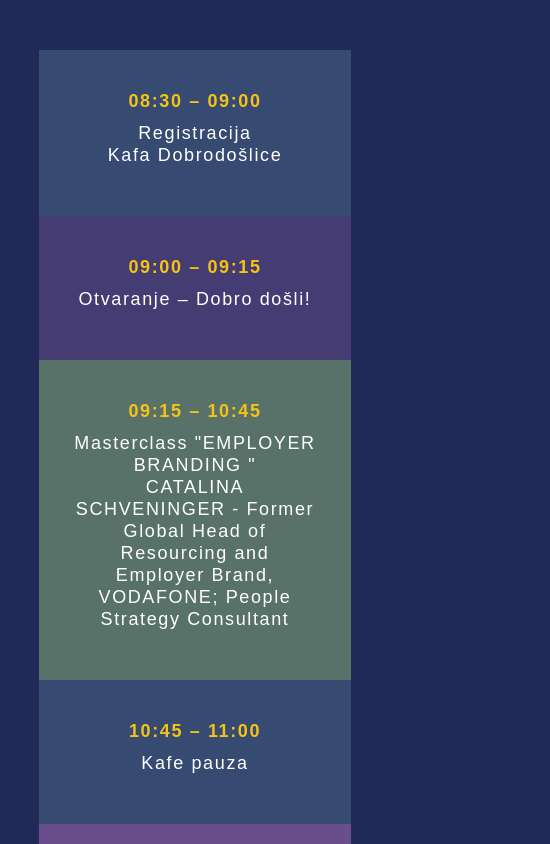
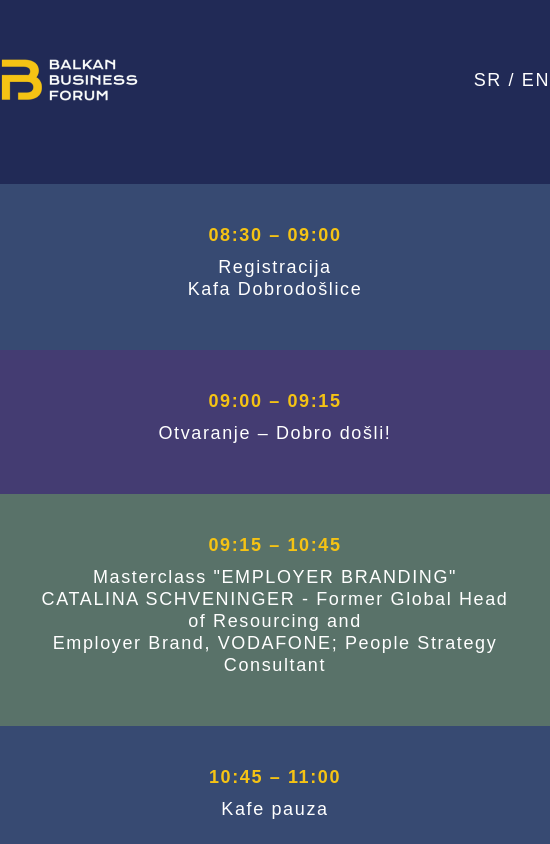
Before and after one commit to StefanStojanovic2003/BBF-Timeline, a React (Create React App) app: page / in a window 390 px wide. Shown: the top 844 px of the page, 550 px wide, since content can reach past the window. Built offline with nearby package versions, Linux system fonts and the light colour scheme.

Commit message:
LanguageSwitcher

```diff
--- a/package.json
+++ b/package.json
@@ -6,6 +6,8 @@
     "@testing-library/jest-dom": "^5.16.5",
     "@testing-library/react": "^13.4.0",
     "@testing-library/user-event": "^13.5.0",
+    "bootstrap": "^5.2.3",
+    "mdb-react-ui-kit": "^6.0.0",
     "react": "^18.2.0",
     "react-dom": "^18.2.0",
     "react-scripts": "5.0.1",
--- a/src/App.css
+++ b/src/App.css
@@ -4,6 +4,10 @@
   font-family: 'Aileron', sans-serif;
   background-color: #212A56;
   color: white;
+}
+
+.srb {
+  display: block;
 }
 
 h1, p, span{
@@ -25,15 +29,37 @@ p {
   font-weight: 400;
   line-height: 22px;
   letter-spacing: 0.09em;
+}
+
+.content {
   display: inline-block;
   margin-left: 40px;
 }
 
-.container {
+.contentBox {
   width: 1140px;
   margin: auto;
-  padding-top: 100px;
-  padding-bottom: 100px;
+}
+
+.languageSwitcher {
+  display: inline-block;
+  float: right;
+  margin-top: 19px;
+}
+
+.languageSwitcher span:hover {
+  color: #F5C314;
+  cursor: pointer;
+}
+
+img {
+  display: inline-block;
+  margin-left: 500px;
+}
+
+.container{
+  margin-top: 100px;
+  margin-bottom: 100px;
 }
 
 .box {
@@ -73,19 +99,36 @@ p {
   right: 30px;
 }
 
+.footer {
+  background-color: #1C2346;
+  padding: 17px 0px;
+  text-align: center;
+  font-size: 14px;
+  line-height: 16.8px;
+  font-weight: 400;
+}
+
 @media only screen and (max-width: 1200px){
-  .container {
+  .contentBox {
     width: 1000px;
+  }
+
+  img{
+    margin-left: 400px;
   }
 }
 
 @media only screen and (max-width: 1020px){
-  .container {
+  .contentBox {
     width: 800px;
   }
 
   .box {
     padding: 40px 30px;
+  }
+
+  img{
+    margin-left: 0;
   }
 
   h1 {
@@ -95,7 +138,7 @@ p {
     margin-bottom: 10px;
   }
 
-  p {
+  .content {
     display: block;
     text-align: center;
     margin-left: 0;
@@ -114,22 +157,27 @@ p {
     width: 60px;
     height: 40px;
   }
+
+  .container {
+    margin-top: 70px;
+    margin-bottom: 70px;
+  }
 }
 
 @media only screen and (max-width: 810px){
-  .container {
+  .contentBox {
     width: 680px;
   }
 }
 
 @media only screen and (max-width: 700px){
-  .container {
+  .contentBox {
     width: 600px;
   }
 }
 
 @media only screen and (max-width: 620px){
-  .container {
+  .contentBox {
     width: 550px;
     padding-top: 50px;
     padding-bottom: 50px;
@@ -137,7 +185,7 @@ p {
 }
 
 @media only screen and (max-width: 570px){
-  .container {
-    width: 80%;
+  .contantBox {
+    width: 70%;
   }
 }
--- a/src/Component/highlight.js
+++ b/src/Component/highlight.js
@@ -1,6 +1,10 @@
 import React, { useEffect, useState } from 'react';
+import { MDBIcon } from 'mdb-react-ui-kit';
+import logo from './cropped-cropped-logo-nova-zuta-1024x341-1 1.png';
 
 const Highlight = () => {
+    const [language, setLanguage] = useState("sr");
+
     const [showIcon1, setShowIcon1] = useState("empty");
     const [showIcon2, setShowIcon2] = useState("empty");
     const [showIcon3, setShowIcon3] = useState("empty");
@@ -21,73 +25,89 @@ const Highlight = () => {
     let day = date.getDate();
     let month = date.getMonth() + 1;
 
+    const switchLanguagetoSr = () => {
+        setLanguage("sr");
+    }
+    const switchLanguagetoEn = () => {
+        setLanguage("en");
+    }
+
     useEffect(() => {
-        if((day === 30 && month === 3) && (hours === 8 && minutes >= 30 && hours <=9)){
+
+        if((day ===6 && month === 4) && (hours === 8 && minutes >= 30 && hours <=9)){
             setShowIcon1("highlight");
-        }else if(day === 30 && month === 3 && hours === 9 && minutes >= 0 && minutes <= 15){
+        }else if(day ===6 && month === 4 && hours === 9 && minutes >= 0 && minutes <= 15){
             setShowIcon2("highlight");
-        }else if((day=== 30 && month === 3) && (hours === 9 && minutes >= 15) || (hours === 10 && minutes <= 45)){
+        }else if((day=== 6 && month === 4) && (hours === 9 && minutes >= 15) || (hours === 10 && minutes <= 45)){
             setShowIcon3("highlight");
-        }else if((day === 30 && month === 3) && (hours === 10 && minutes >= 45 && minutes <= 59)){
+        }else if((day === 6 && month === 4) && (hours === 10 && minutes >= 45 && minutes <= 59)){
             setShowIcon4("highlight");
-        }else if((day === 30 && month === 3) && (hours === 11 && minutes >= 15) || (hours > 11 && hours < 13) || (hours === 13 && minutes === 0)){
+        }else if((day === 6 && month === 4) && (hours === 11 && minutes >= 15) || (hours > 11 && hours < 13) || (hours === 13 && minutes === 0)){
             setShowIcon5("highlight");
-        }else if((day === 30 && month === 3) && (hours === 13)){
+        }else if((day === 6 && month === 4) && (hours === 13)){
             setShowIcon6("highlight");
-        }else if((day === 30 && month === 3) && (hours === 14)){
+        }else if((day === 6 && month === 4) && (hours === 14)){
             setShowIcon7("highlight");
-        }else if((day === 30 && month === 3) && (hours === 15 && minutes >= 0) || (hours === 130 && minutes <= 15)){
+        }else if((day === 6 && month === 4) && (hours === 15 && minutes >= 0) || (hours === 130 && minutes <= 15)){
             setShowIcon8("highlight");
-        }else if((day === 30 && month === 3) && (hours === 130 && minutes >= 15) || (hours === 17 && minutes <= 30)){
+        }else if((day === 6 && month === 4) && (hours === 130 && minutes >= 15) || (hours === 17 && minutes <= 30)){
             setShowIcon9("highlight");
-        }else if((day === 30 && month === 3) && (hours === 17 && minutes >= 30) || (hours === 18) || (hours === 19 && minutes === 0)){
+        }else if((day === 6 && month === 4) && (hours === 17 && minutes >= 30) || (hours === 18) || (hours === 19 && minutes === 0)){
             setShowIcon10("highlight");
-        }else if((day === 30 && month === 3) && (hours === 17 && minutes >= 30) || (hours === 18) || (hours === 19 && minutes === 0)){
+        }else if((day === 6 && month === 4) && (hours === 17 && minutes >= 30) || (hours === 18) || (hours === 19 && minutes === 0)){
             setShowIcon11("highlight");
-        }else if((day === 30 && month === 3) && (hours >= 19 && hours <= 23)){
+        }else if((day === 6 && month === 4) && (hours >= 19 && hours <= 23)){
             setShowIcon12("highlight");
         }
     }, [])
 
     return (
+        <div className='app'>
+            <div className='contentBox'>
+                <img src={logo} />
+                <p className='languageSwitcher'><span onClick={switchLanguagetoSr}>SR</span> / <span onClick={switchLanguagetoEn}>EN</span></p>
+
+                <div className='srb' style={{
+                    display: (language === "sr")?"block": "none"
+                }}>
                     <div className='container'>
                         <div className='box box1'>
                             <h1>08:30 – 09:00</h1>
-                <p>Registracija<br/>Kafa Dobrodošlice</p>
+                            <p className="content">Registracija<br/>Kafa Dobrodošlice</p>
                             <span className={showIcon1}></span>
                         </div>
                         <div className='box box2'>
                             <h1>09:00 – 09:15</h1>
-                <p>Otvaranje – Dobro došli!</p>
+                            <p className="content">Otvaranje – Dobro došli!</p>
                             <span className={showIcon2}></span>
                         </div>
                         <div className='box box3'>
                             <h1>09:15 – 10:45</h1>
-                <p>Masterclass "EMPLOYER BRANDING "<br/>
+                            <p className="content">Masterclass "EMPLOYER BRANDING"<br/>
                             CATALINA SCHVENINGER - Former Global Head of Resourcing and<br/>
                             Employer Brand, VODAFONE; People Strategy Consultant</p>
                             <span className={showIcon3}></span>
                         </div>
                         <div className='box box4'>
                             <h1>10:45 – 11:00</h1>
-                <p>Kafe pauza</p>
+                            <p className="content">Kafe pauza</p>
                             <span className={showIcon4}></span>
                         </div>
                         <div className='box box5'>
                             <h1>11:15 – 13:00</h1>
-                <p>Radionica "TEAM PERFORMANCE LAB - maksimalne performanse za<br/>
+                            <p className="content">Radionica "TEAM PERFORMANCE LAB - maksimalne performanse za<br/>
                             poslovne menadžere"<br/>
                             ELVIN TURNER - Advisory Board Member, Global Innovation Institute</p>
                             <span className={showIcon5}></span>
                         </div>
                         <div className='box box6'>
                             <h1>13:00 – 14:00</h1>
-                <p>Pauza za ručak</p>
+                            <p className="content">Pauza za ručak</p>
                             <span className={showIcon6}></span>
                         </div>
                         <div className='box box7'>
                             <h1>14:00 – 15:00</h1>
-                <p>PANEL – LEADERSHIP fit for the FUTURE<br/>
+                            <p className="content">PANEL – LEADERSHIP fit for the FUTURE<br/>
                             <br/>
                             PANELISTI<br/>
                             Radoslav Didić (Ernst & Young)<br/>
@@ -100,33 +120,122 @@ const Highlight = () => {
                         </div>
                         <div className='box box8'>
                             <h1>15:00 – 16:15</h1>
-                <p>Masterclass " VIRTUELNA transformacija: uticaj METAVERSE na društvo i biznis "<br/>
+                            <p className="content">Masterclass " VIRTUELNA transformacija: uticaj METAVERSE na društvo i biznis "<br/>
                             LORENZO CAPPANNARI<br/>
                             CEO & Co-Founder, AnotheReality</p>
                             <span className={showIcon8}></span>
                         </div>
                         <div className='box box9'>
                             <h1>16:15 – 17:30</h1>
-                <p>Masterclass " DIGITALNA TRANSFORMACIJA– HR kao fasilitator<br/>
+                            <p className="content">Masterclass " DIGITALNA TRANSFORMACIJA– HR kao fasilitator<br/>
                             DIGITALNE transformacije”<br/>
                             Dr Klaus Niedl - Globalni Direktor ljudskih resursa u Novomatic AG</p>
                             <span className={showIcon9}></span>
                         </div>
                         <div className='box box10'>
                             <h1>17:30 – 19:00</h1>
-                <p>APERO – za učesnike sa standard paketom</p>
+                            <p className="content">APERO – za učesnike sa standard paketom</p>
                             <span className={showIcon10}></span>
                         </div>
                         <div className='box box11'>
                             <h1>17.30 – 19.00</h1>
-                <p>VIP sesija - TIHA POSLOVNA EVOLUCIJA</p>
+                            <p className="content">VIP sesija - TIHA POSLOVNA EVOLUCIJA</p>
                             <span className={showIcon11}></span>
                         </div>
                         <div className='box box12'>
                             <h1>19.00 – 23.00</h1>
-                <p>VIP svečana večera – za učesnike sa VIP paketom</p>
+                            <p className="content">VIP svečana večera – za učesnike sa VIP paketom</p>
                             <span className={showIcon12}></span>
                         </div>
+                    </div>
+                </div>
+
+                <div className='eng' style={{
+                    display: (language === "en")?"block": "none"
+                }}>
+                    <div className='container'>
+                        <div className='box box1'>
+                            <h1>08:30 – 09:00</h1>
+                            <p className="content">Registration<br/>Welcome Coffee</p>
+                            <span className={showIcon1}></span>
+                        </div>
+                        <div className='box box2'>
+                            <h1>09:00 – 09:15</h1>
+                            <p className="content">Opening Speech / Welcome</p>
+                            <span className={showIcon2}></span>
+                        </div>
+                        <div className='box box3'>
+                            <h1>09:15 – 10:45</h1>
+                            <p className="content">Masterclass "EMPLOYER BRANDING"<br/>
+                            CATALINA SCHVENINGER - Former Global Head of Resourcing and<br/>
+                            Employer Brand, VODAFONE; People Strategy Consultant</p>
+                            <span className={showIcon3}></span>
+                        </div>
+                        <div className='box box4'>
+                            <h1>10:45 – 11:00</h1>
+                            <p className="content">Coffee Break</p>
+                            <span className={showIcon4}></span>
+                        </div>
+                        <div className='box box5'>
+                            <h1>11:15 – 13:00</h1>
+                            <p className="content">Workshop "Team Performance LAB - BE LESS ZOMBIE"<br/>
+                            ELVIN TURNER - Advisory Board Member, Global Innovation Institute</p>
+                            <span className={showIcon5}></span>
+                        </div>
+                        <div className='box box6'>
+                            <h1>13:00 – 14:00</h1>
+                            <p className="content">Lunch Break</p>
+                            <span className={showIcon6}></span>
+                        </div>
+                        <div className='box box7'>
+                            <h1>14:00 – 15:00</h1>
+                            <p className="content">PANEL – LEADERSHIP fit for the FUTURE<br/>
+                            <br/>
+                            PANELISTS<br/>
+                            Radoslav Didić (Ernst & Young)<br/>
+                            Milana Rikanović (United Nations)<br/>
+                            Željko Petrović (Banca Intesa);<br/>
+                            <br/>
+                            FACILITATOR<br/>
+                            Mirjana Gomilanović – Executive & Leadership Coach</p>
+                            <span className={showIcon7}></span>
+                        </div>
+                        <div className='box box8'>
+                            <h1>15:00 – 16:15</h1>
+                            <p className="content">Masterclass " Virtual transformation: the METAVERSE impact on<br/>
+                            society and business "<br/>
+                            <br/>
+                            LORENZO CAPPANNARI<br/>
+                            CEO & Co-Founder, AnotheReality</p>
+                            <span className={showIcon8}></span>
+                        </div>
+                        <div className='box box9'>
+                            <h1>16:15 – 17:30</h1>
+                            <p className="content">Masterclass " DIGITAL TRANSFORMATION – HR as enabler of<br/>
+                            DIGITAL Transformation in a Company”<br/>
+                            Global HR Director, Novomatic AG Group</p>
+                            <span className={showIcon9}></span>
+                        </div>
+                        <div className='box box10'>
+                            <h1>17:30 – 19:00</h1>
+                            <p className="content">Apero/Networking</p>
+                            <span className={showIcon10}></span>
+                        </div>
+                        <div className='box box11'>
+                            <h1>17.30 – 19.00</h1>
+                            <p className="content">VIP session – SILENT BUSINESS EVOLUTION</p>
+                            <span className={showIcon11}></span>
+                        </div>
+                        <div className='box box12'>
+                            <h1>19.00 – 23.00</h1>
+                            <p className="content">VIP gala dinner</p>
+                            <span className={showIcon12}></span>
+                        </div>
+                    </div>
+                </div>
+            </div>
+
+            <div className='footer'>Copyright © 2023 Balkan Biznis Forum | Designed and developed by MINEWEB</div>
         </div>
     );
 }
```
Also changed, not shown: src/Component/cropped-cropped-logo-nova-zuta-1024x341-1 1.png (added), 1 other file (tests, documents, lock files or other folders). Lines whose indentation alone changed are shown as unchanged.
